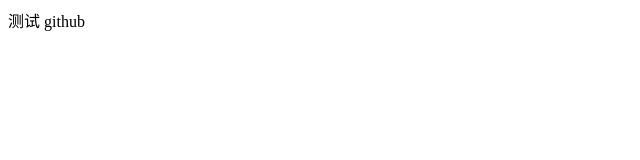
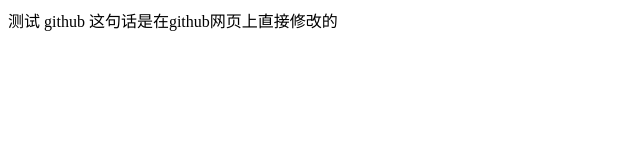
Before and after one commit to pengteling/demo20170923, a plain HTML site: page index.html in a window 1280 px wide. Shown: the whole page, without its empty margins (0-640 px from the left). Drawn offline with Linux system fonts and the light colour scheme.

Commit message:
github网页上直接修改

```diff
--- a/index.html
+++ b/index.html
@@ -6,5 +6,6 @@
 </head>
 <body>
 	测试 github
+	这句话是在github网页上直接修改的
 </body>
 </html>
```
